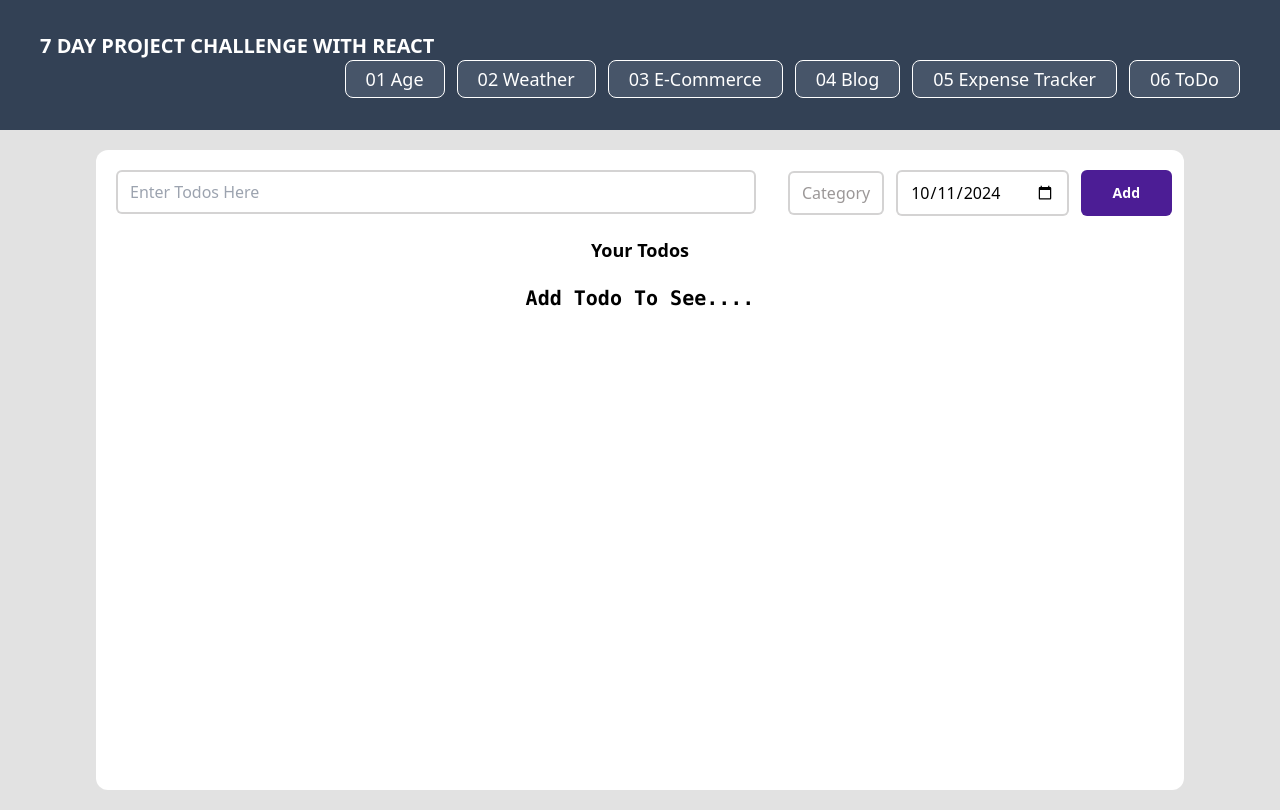
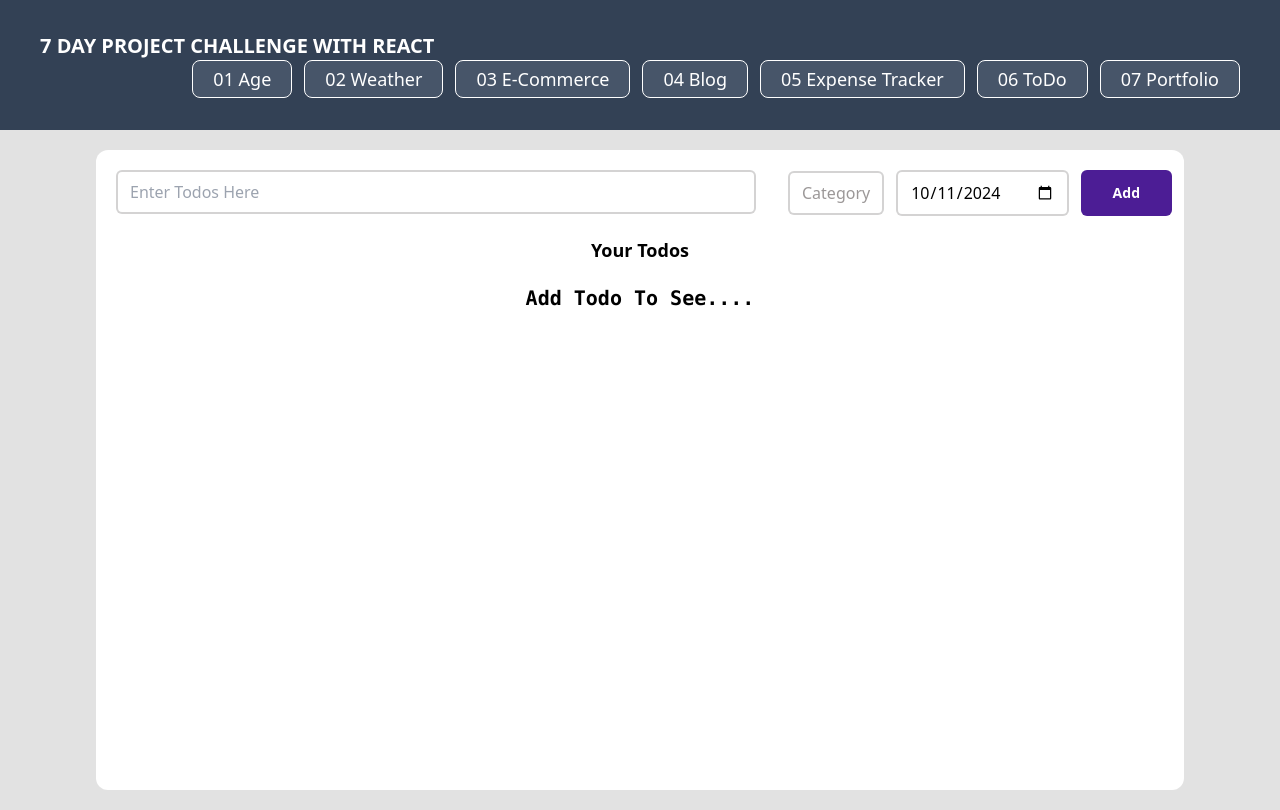
Before and after one commit to akshay0712-dev/project, a React (Vite) app: page /project/Todo in a window 1280 px wide. Built offline with nearby package versions, Linux system fonts and the light colour scheme.

Commit message:
linked my porfolio website

```diff
--- a/src/components/navbar.jsx
+++ b/src/components/navbar.jsx
@@ -14,6 +14,7 @@ const Navbar = () => {
            <NavLink to={`/project/blog`}  className="font-normal text-sm text-center md:text-lg capitalize cursor-pointer bg-slate-600 py-1 px-5 border border-white flex items-center justify-center rounded-lg  ">04 Blog</NavLink >
            <NavLink to={`/project/Expense`}  className="font-normal text-sm text-center md:text-lg capitalize cursor-pointer bg-slate-600 py-1 px-5 border border-white flex items-center justify-center rounded-lg  ">05 Expense Tracker</NavLink >
            <NavLink to={`/project/Todo`}  className="font-normal text-sm text-center md:text-lg capitalize cursor-pointer bg-slate-600 py-1 px-5 border border-white flex items-center justify-center rounded-lg  ">06 ToDo</NavLink >
+           <NavLink to={`https://akshay0712-dev.github.io/portfolio/`}  className="font-normal text-sm text-center md:text-lg capitalize cursor-pointer bg-slate-600 py-1 px-5 border border-white flex items-center justify-center rounded-lg  ">07 Portfolio</NavLink >
         </div>
     </div>
 
```
Also changed, not shown: 1 other file (tests, documents, lock files or other folders).
